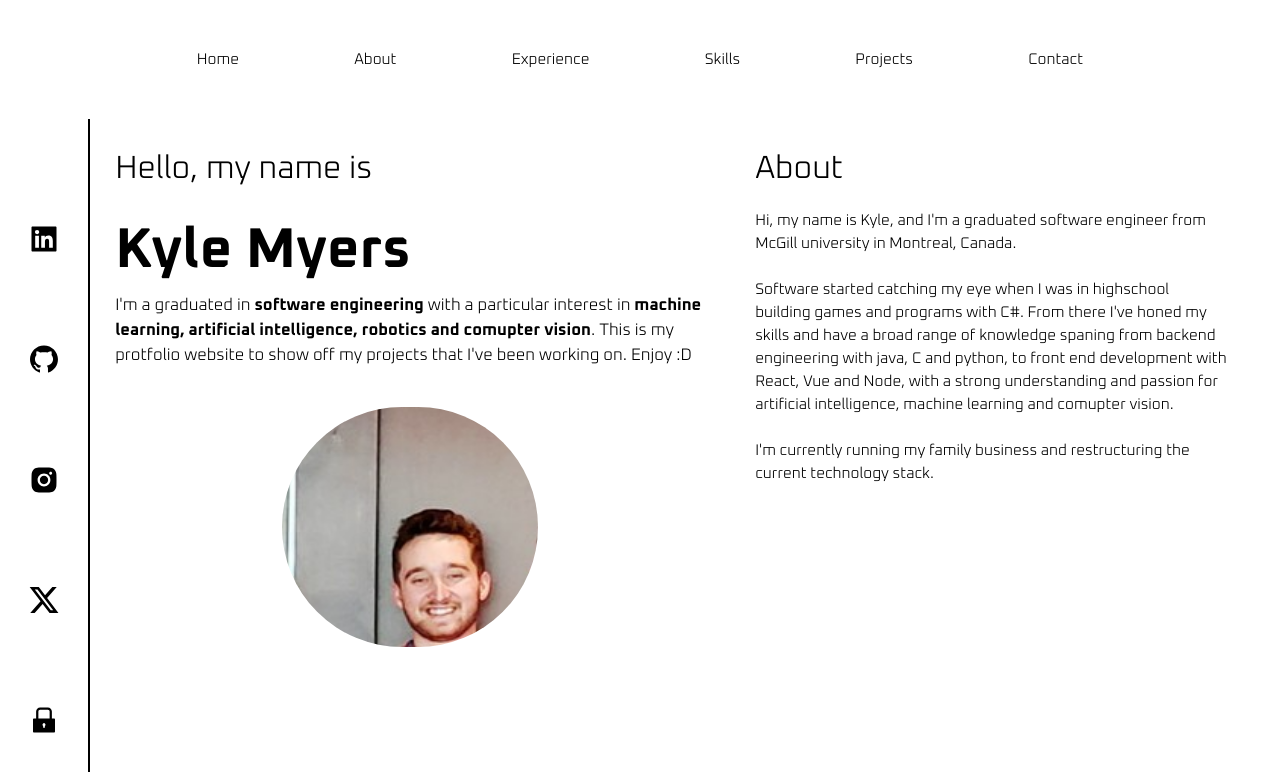
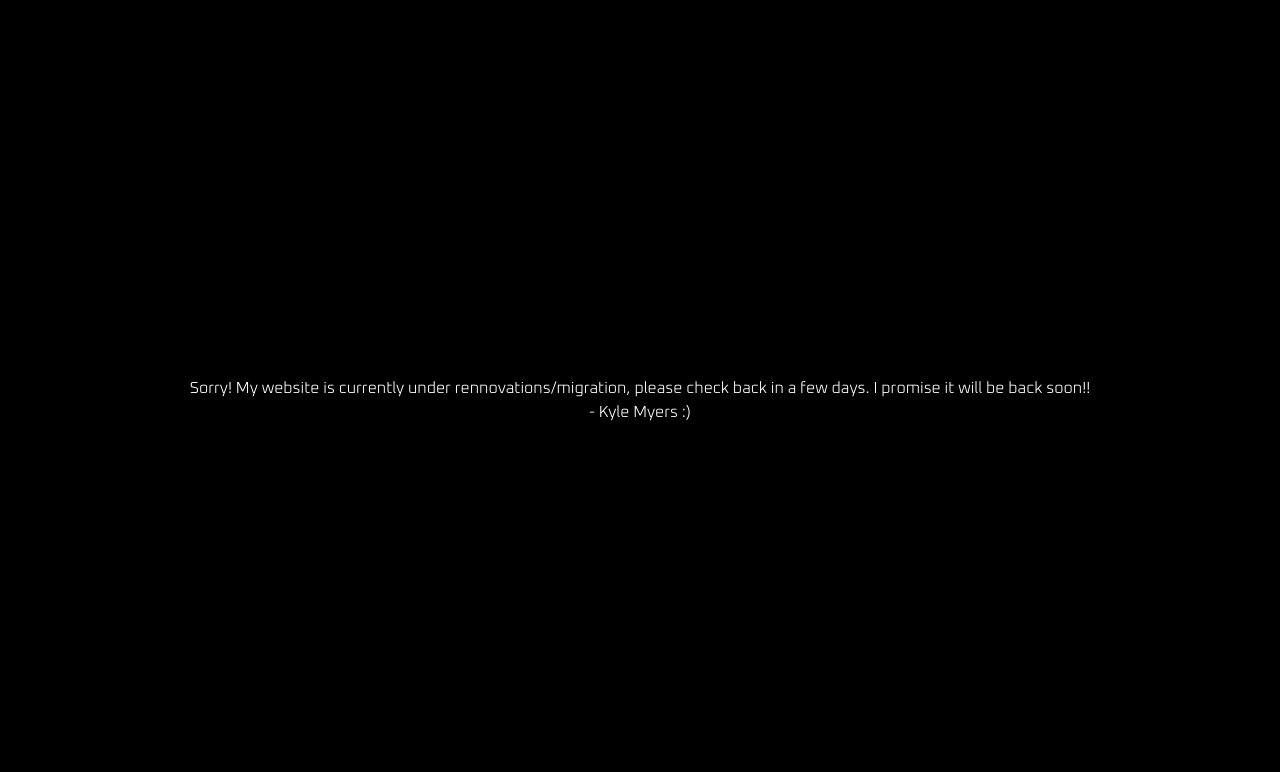
Before and after one commit to KyleDouglasMyers/personal_website_v2, a React (Create React App) app: page / in a window 1280 px wide. Shown: the top 772 px of the page. Built offline with nearby package versions, Linux system fonts and the light colour scheme.

Commit message:
Website under construction message

```diff
--- a/src/App.js
+++ b/src/App.js
@@ -67,7 +67,13 @@ function App() {
     )
     return (
         <>
-            <div className={appClassNames} ref={appRef}>
+        <div className='flex flex-col min-h-[100vh] min-w-[100vw] bg-black items-center justify-center'>
+            <h1 className='text-white'>
+                Sorry! My website is currently under rennovations/migration, please check back in a few days. I promise it will be back soon!!
+
+            </h1>
+            <h1 className='text-white'>- Kyle Myers :)</h1>
+            {/* <div className={appClassNames} ref={appRef}>
                     <Navbar />
                     <div className={containerSectionClasses}>
                         <Sidebar />
@@ -81,7 +87,8 @@ function App() {
                         {currentPage}
                     </Page>
 
-            }
+                } */}
+        </div>
         </>
 
     )
--- /dev/null
+++ b/src/components/RegularScrollSection.js
@@ -0,0 +1,7 @@
+    function RegularScrollSeciton() {
+        return(
+            <div></div>
+        )
+}
+
+export default RegularScrollSeciton
```
Lines whose indentation alone changed are shown as unchanged.
